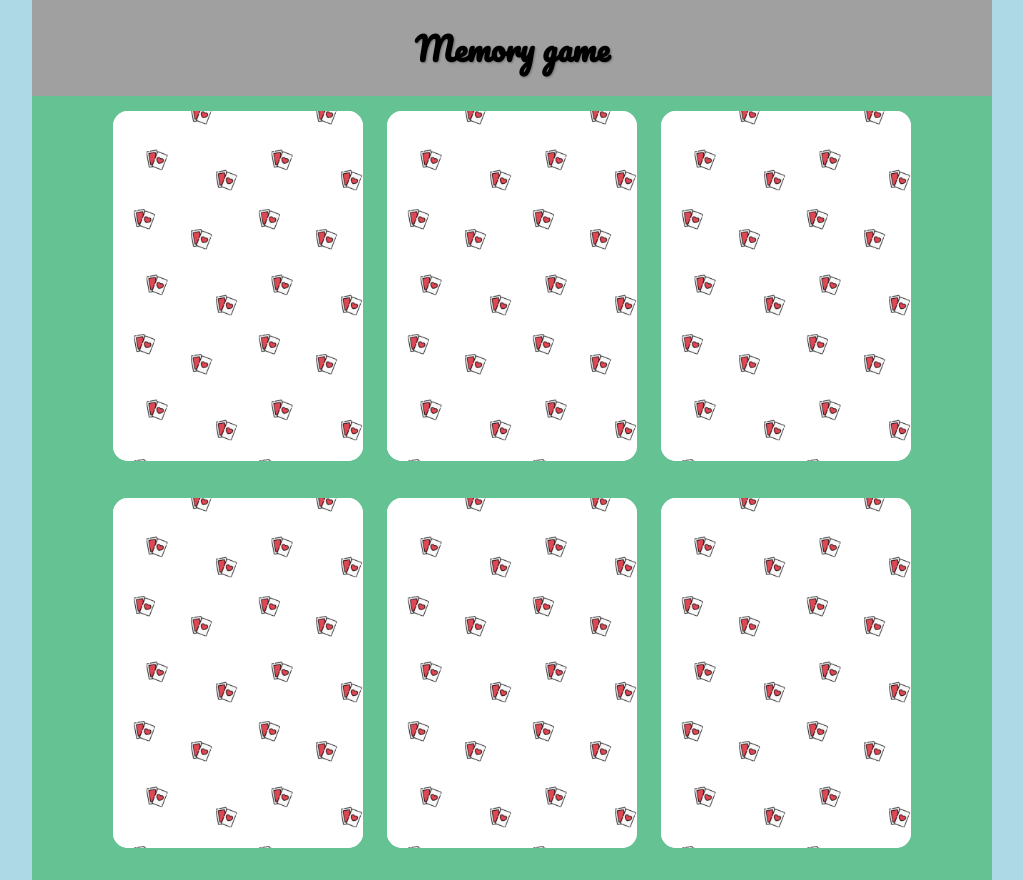
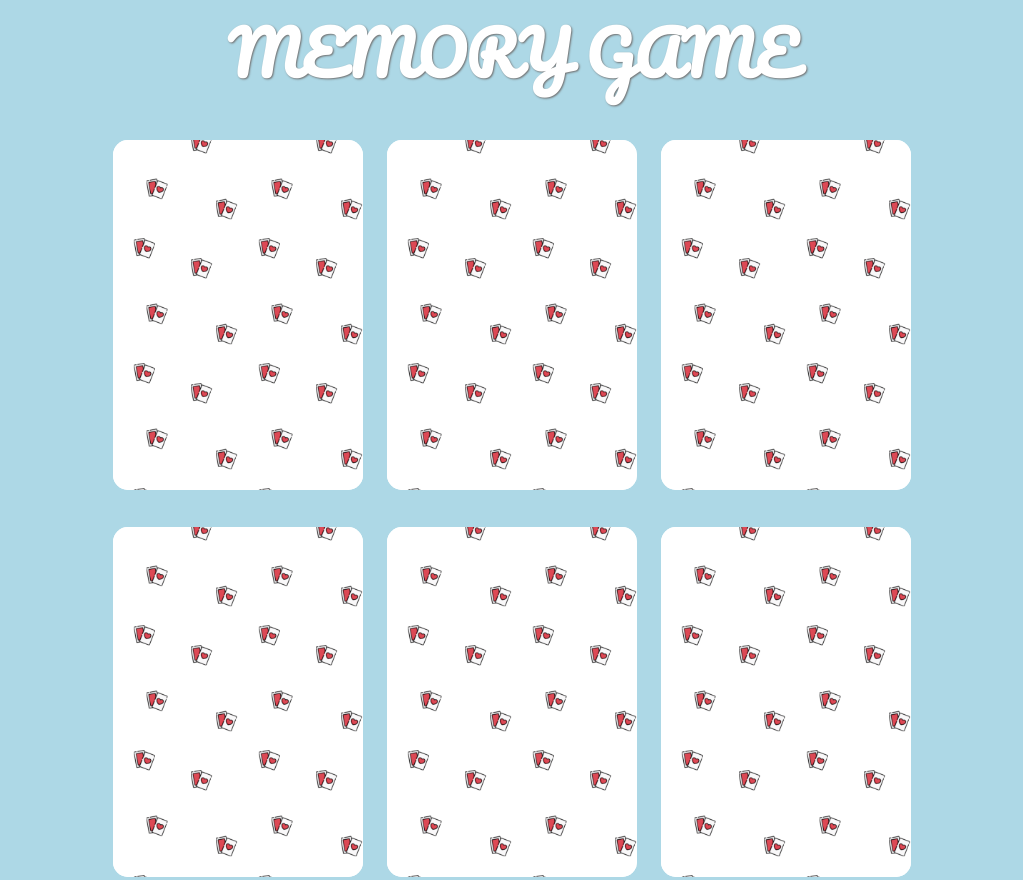
Before and after one commit to MascarBone/html-css-memory, a plain HTML site: page index.html in a window 1280 px wide. Shown: the top 880 px of the page, without its empty margins (128-1151 px from the left). Drawn offline with Linux system fonts and the light colour scheme.

Commit message:
Modifies update

```diff
--- a/css/style.css
+++ b/css/style.css
@@ -11,24 +11,26 @@ body {
 
 #content {
     width: 75%;
-    background-color: rgb(101, 194, 147);
     margin: 0 auto;
     text-align: center;
 }
-/*
-.clearfix {
-    content: "";
-    display: table;
-    clear: both;
-} */
 
-header {
-    padding: 20px 0;
-    background-color: rgb(160, 160, 160);
+header h1 {
+    font-size: 60px;
+    text-transform: uppercase;
+    color: white;
 }
 
 main {
     text-align: center;
+}
+
+footer h3 {
+    font-size: 26px;
+}
+
+header,footer {
+    margin-bottom: 20px;
 }
 
 .radius {
@@ -38,6 +40,12 @@ main {
 .shadow {
     text-shadow: 1px 1px 2px rgb(112, 112, 112);
 }
+
+/* .clearfix {
+    content: "";
+    display: table;
+    clear: both;
+} */
 
 .card {
     background-color: white;
--- a/index.html
+++ b/index.html
@@ -11,18 +11,16 @@
     <link href="https://fonts.googleapis.com/css2?family=Pacifico&display=swap" rel="stylesheet">
 
     <link rel="stylesheet" href="css/style.css">
-    <title>Document</title>
+    <title>Memory</title>
 </head>
 <body>
     <div id="content">
 
         <header>
-            <div>
-                <h1 class="shadow">Memory game</h1>
-            </div>
+            <h1 class="shadow">Memory game</h1>
         </header>
 
-        <main class="clearfix">
+        <main>
             <!-- carta 1 -->
             <section class="card radius">
                 <div class="bg-card radius bg-pattern ">
@@ -130,15 +128,6 @@
                 </div>
                 <span class="text-color-baloon shadow"></span>
             </section>
-
-
-
-
-
-
-
-
-
         </main>
 
         <footer>
```
